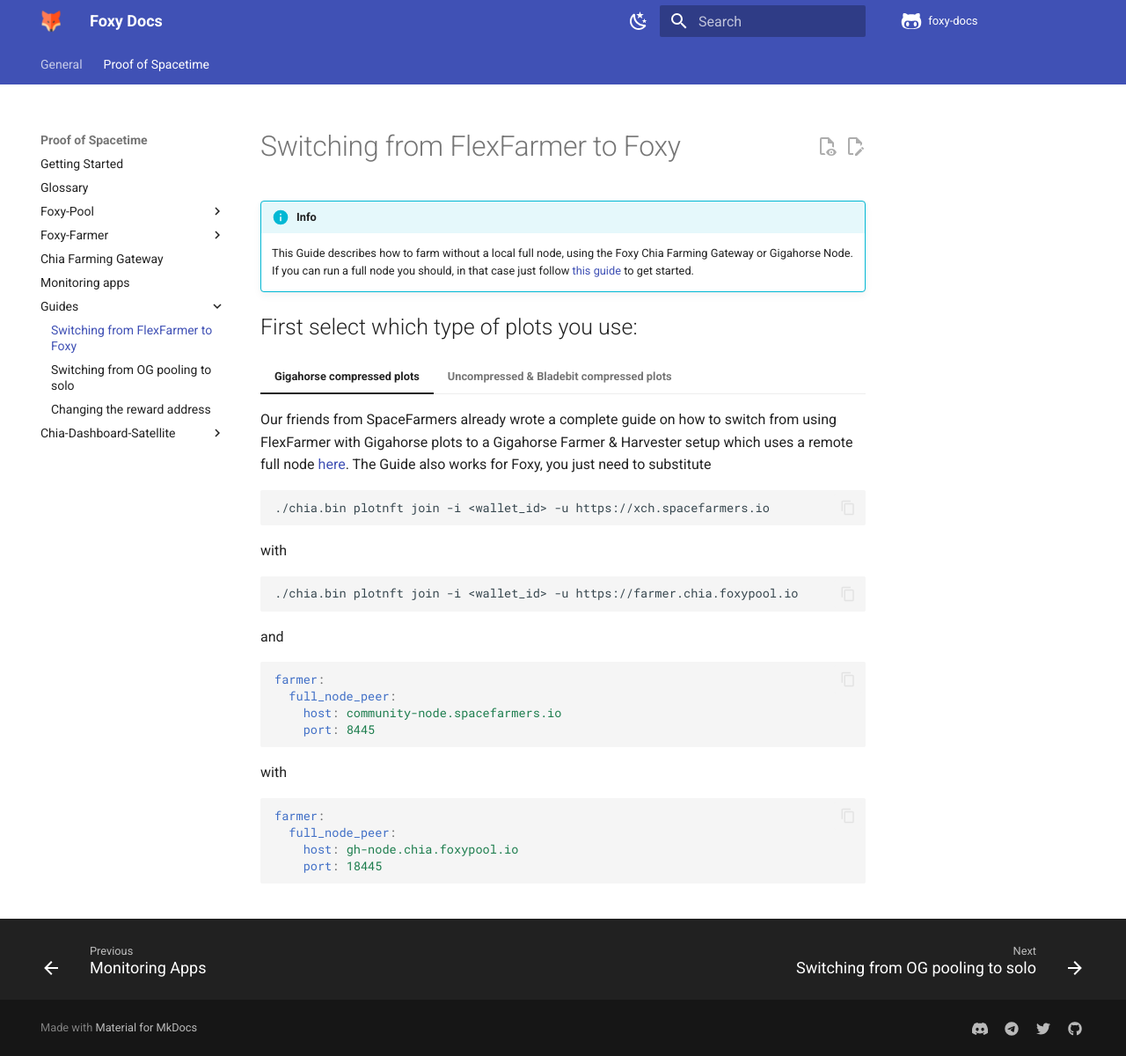
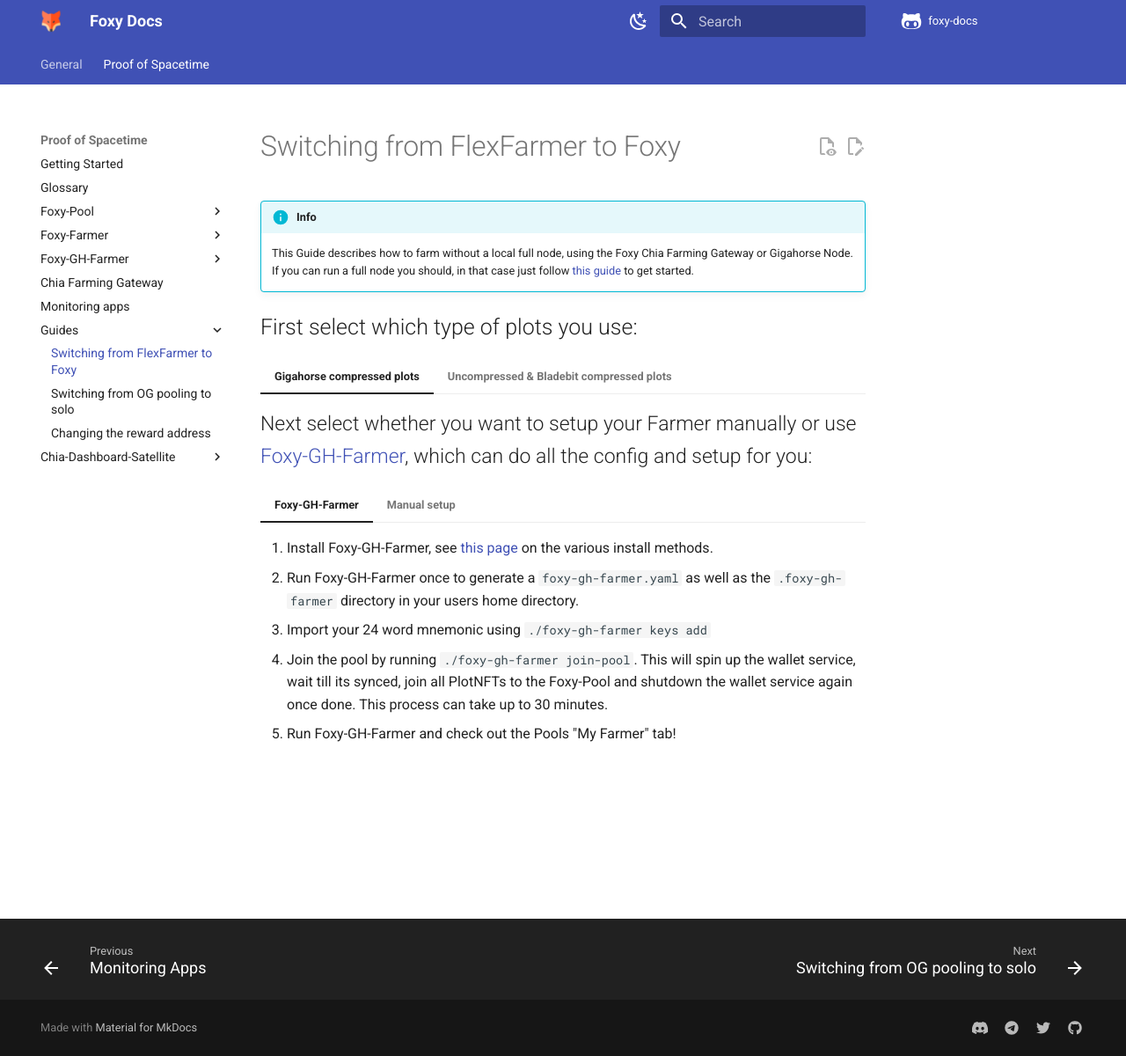
Before and after one commit to foxypool/docs, an MkDocs documentation site: the page built from docs/proof-of-spacetime/guides/switching-from-flex-farmer-to-foxy.md, in a window 1280 px wide and 1200 px high. Shown: the whole window at 88% size. Built offline with MkDocs 1.6.1 and Material for MkDocs 9.7.7, drawn with Linux system fonts in a browser that asks for light colours; comment, search, counter and statistics services are not loaded.

Commit message:
Add Foxy-GH-Farmer docs

````diff
--- a/docs/proof-of-spacetime/guides/switching-from-flex-farmer-to-foxy.md
+++ b/docs/proof-of-spacetime/guides/switching-from-flex-farmer-to-foxy.md
@@ -4,28 +4,40 @@
 <span style="font-weight: 200;font-size:1.25rem;">First select which type of plots you use:</span>
 
 === "Gigahorse compressed plots"
-    Our friends from SpaceFarmers already wrote a complete guide on how to switch from using FlexFarmer with Gigahorse plots to a Gigahorse Farmer & Harvester setup which uses a remote full node [here](https://wiki.spacefarmers.io/poolinfo/migrating_from_flexpool#step-by-step_guide){target=_blank}. The Guide also works for Foxy, you just need to substitute
-    ```
-    ./chia.bin plotnft join -i <wallet_id> -u https://xch.spacefarmers.io
-    ```
-    with
-    ```
-    ./chia.bin plotnft join -i <wallet_id> -u https://farmer.chia.foxypool.io
-    ```
-    and
-    ```yaml
-    farmer:
-      full_node_peer:
-        host: community-node.spacefarmers.io
-        port: 8445
-    ```
-    with
-    ```yaml
-    farmer:
-      full_node_peer:
-        host: gh-node.chia.foxypool.io
-        port: 18445
-    ```
+
+    <span style="font-weight: 200;font-size:1.15rem;">Next select whether you want to setup your Farmer manually or use [Foxy-GH-Farmer](../foxy-gh-farmer/index.md), which can do all the config and setup for you:</span>
+
+    === "Foxy-GH-Farmer"
+        1. Install Foxy-GH-Farmer, see [this page](../foxy-gh-farmer/installing.md){ target=_blank } on the various install methods.
+        2. Run Foxy-GH-Farmer once to generate a `foxy-gh-farmer.yaml` as well as the `.foxy-gh-farmer` directory in your users home directory.
+        3. Import your 24 word mnemonic using `./foxy-gh-farmer keys add`
+        4. Join the pool by running `./foxy-gh-farmer join-pool`. This will spin up the wallet service, wait till its synced, join all PlotNFTs to the Foxy-Pool and shutdown the wallet service again once done. This process can take up to 30 minutes.
+        5. Run Foxy-GH-Farmer and check out the Pools "My Farmer" tab!
+
+    === "Manual setup"
+
+        Our friends from SpaceFarmers already wrote a [complete guide](https://wiki.spacefarmers.io/poolinfo/migrating_from_flexpool#step-by-step_guide){target=_blank} on how to switch from using FlexFarmer with Gigahorse plots to a Gigahorse Farmer & Harvester setup which uses a remote full node. The Guide also works for Foxy, you just need to substitute
+        ```
+        ./chia.bin plotnft join -i <wallet_id> -u https://xch.spacefarmers.io
+        ```
+        with
+        ```
+        ./chia.bin plotnft join -i <wallet_id> -u https://farmer.chia.foxypool.io
+        ```
+        and
+        ```yaml
+        farmer:
+          full_node_peer:
+            host: community-node.spacefarmers.io
+            port: 8445
+        ```
+        with
+        ```yaml
+        farmer:
+          full_node_peer:
+            host: gh-node.chia.foxypool.io
+            port: 18445
+        ```
 
 === "Uncompressed & Bladebit compressed plots"
     You can just use [Foxy-Farmer](../foxy-farmer/index.md), to install it please follow the steps listed [here](../foxy-farmer/installing.md).
--- a/mkdocs.yml
+++ b/mkdocs.yml
@@ -75,6 +75,10 @@
           - proof-of-spacetime/foxy-farmer/index.md
           - Installing: proof-of-spacetime/foxy-farmer/installing.md
           - Configuration: proof-of-spacetime/foxy-farmer/configuration.md
+      - Foxy-GH-Farmer:
+          - proof-of-spacetime/foxy-gh-farmer/index.md
+          - Installing: proof-of-spacetime/foxy-gh-farmer/installing.md
+          - Configuration: proof-of-spacetime/foxy-gh-farmer/configuration.md
       - Chia Farming Gateway:
           - proof-of-spacetime/chia-farming-gateway/index.md
       - Monitoring apps:
````
Also changed, not shown: docs/proof-of-spacetime/foxy-farmer/installing.md (+10 -2 lines), docs/proof-of-spacetime/foxy-gh-farmer/configuration.md (added, +78 -0 lines), docs/proof-of-spacetime/foxy-gh-farmer/index.md (added, +12 -0 lines), docs/proof-of-spacetime/foxy-gh-farmer/installing.md (added, +39 -0 lines).
